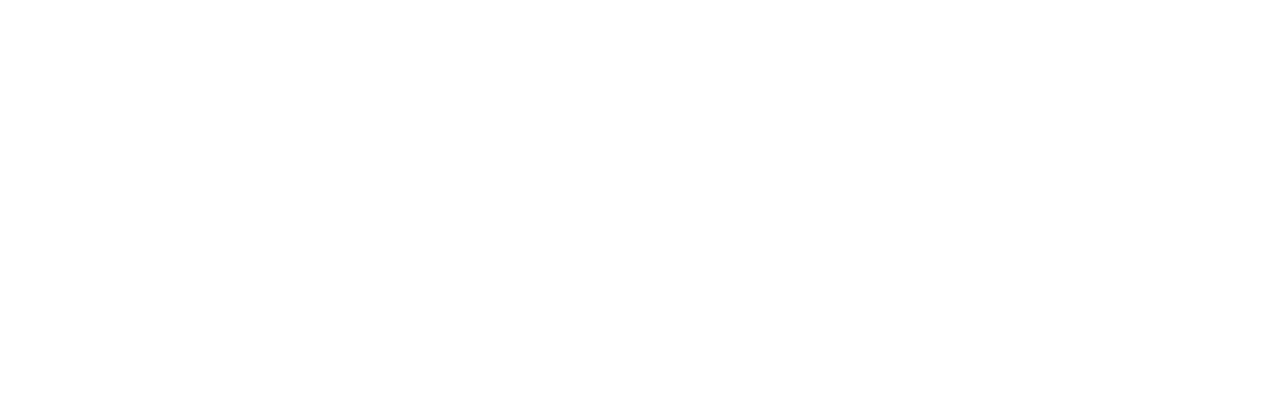
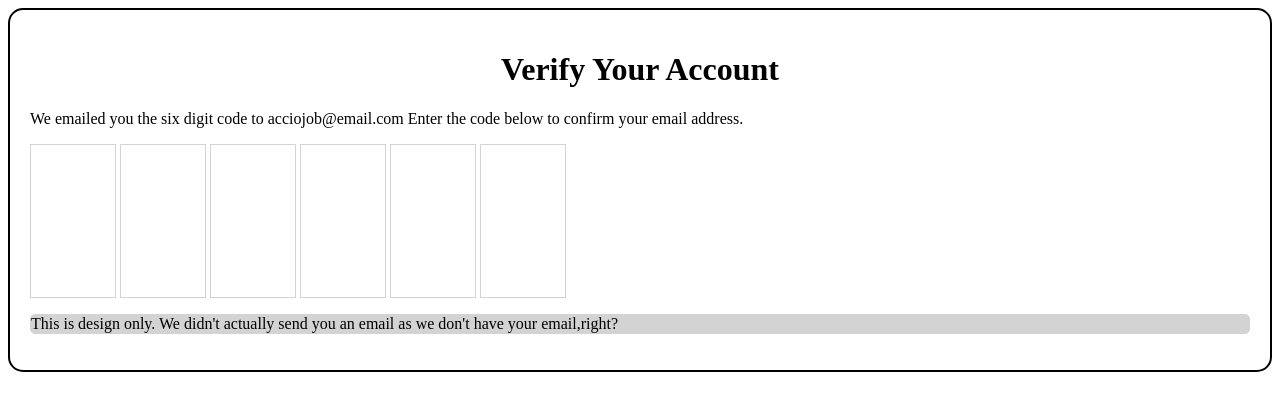
Before and after one commit to acciojob/OTP-Basant-spec, a website: page main.html in a window 1280 px wide. Drawn offline with Linux system fonts and the light colour scheme.

Commit message:
created a submission

```diff
--- a/main.html
+++ b/main.html
@@ -7,6 +7,19 @@
 </head>
 
 <body>
+	<div class="container" id="main">
+    <h1 id="verification_heading">Verify Your Account</h1>
+    <p id="verification_subtext">We emailed you the six digit code to acciojob@email.com Enter the code below to confirm your email address.</p>
+    <div class="code-container">
+      <input type="text" maxlength="1" class="code" />
+      <input type="text" maxlength="1" class="code" />
+      <input type="text" maxlength="1" class="code" />
+      <input type="text" maxlength="1" class="code" />
+      <input type="text" maxlength="1" class="code" />
+      <input type="text" maxlength="1" class="code" />
+    </div>
+		<p class="last">This is design only. We didn't actually send you an email as we don't have your email,right?</p>
+  </div>
 	<!-- the entire body must be written by student -->
     <script type="text/javascript" src="./script.js">
 </script>
--- a/script.js
+++ b/script.js
@@ -1 +1,19 @@
-//your JS code here. If required.
+// Select all the input fields with the class "code"
+const inputs = document.querySelectorAll('.code');
+
+// Add event listeners to each input
+inputs.forEach((input, index) => {
+  input.addEventListener('input', function () {
+    // If a user types a digit, move to the next input
+    if (input.value && index < inputs.length - 1) {
+      inputs[index + 1].focus();
+    }
+  });
+
+  input.addEventListener('keydown', function (e) {
+    // If Backspace is pressed and the input is empty, move to the previous input
+    if (e.key === 'Backspace' && !input.value && index > 0) {
+      inputs[index - 1].focus();
+    }
+  });
+});
--- a/styles.css
+++ b/styles.css
@@ -1 +1,21 @@
 /*  your css code here. If applicable */
+#verification_heading{
+	 text-align: center;
+}
+#main{
+	border:2px solid black;
+	padding:20px;
+	border-radius:15px;
+
+}
+.code{
+	border:0.1px solid lightgrey;
+	width:80px;
+	height:150px;
+}
+.last{
+	border:1px solid lightgrey;
+	border-radius:5px;
+	background-color:lightgrey;
+
+}
```
